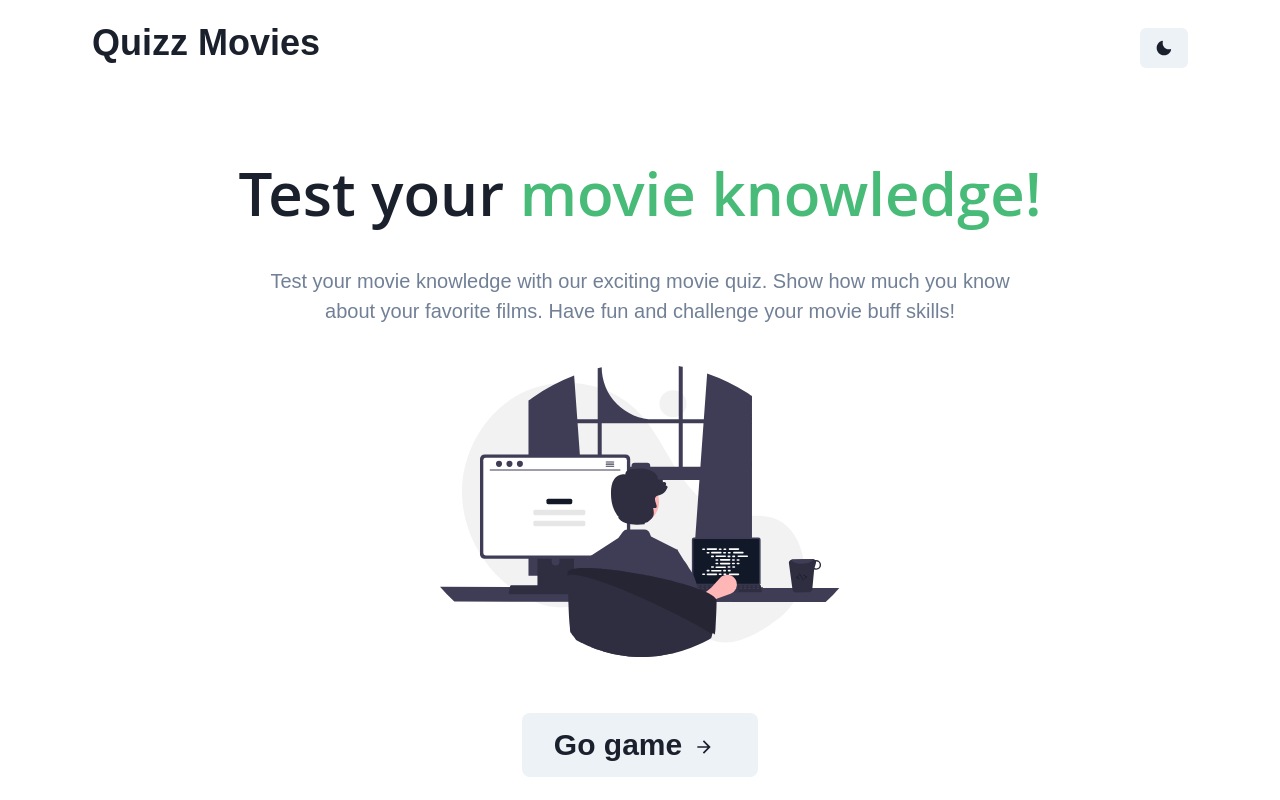
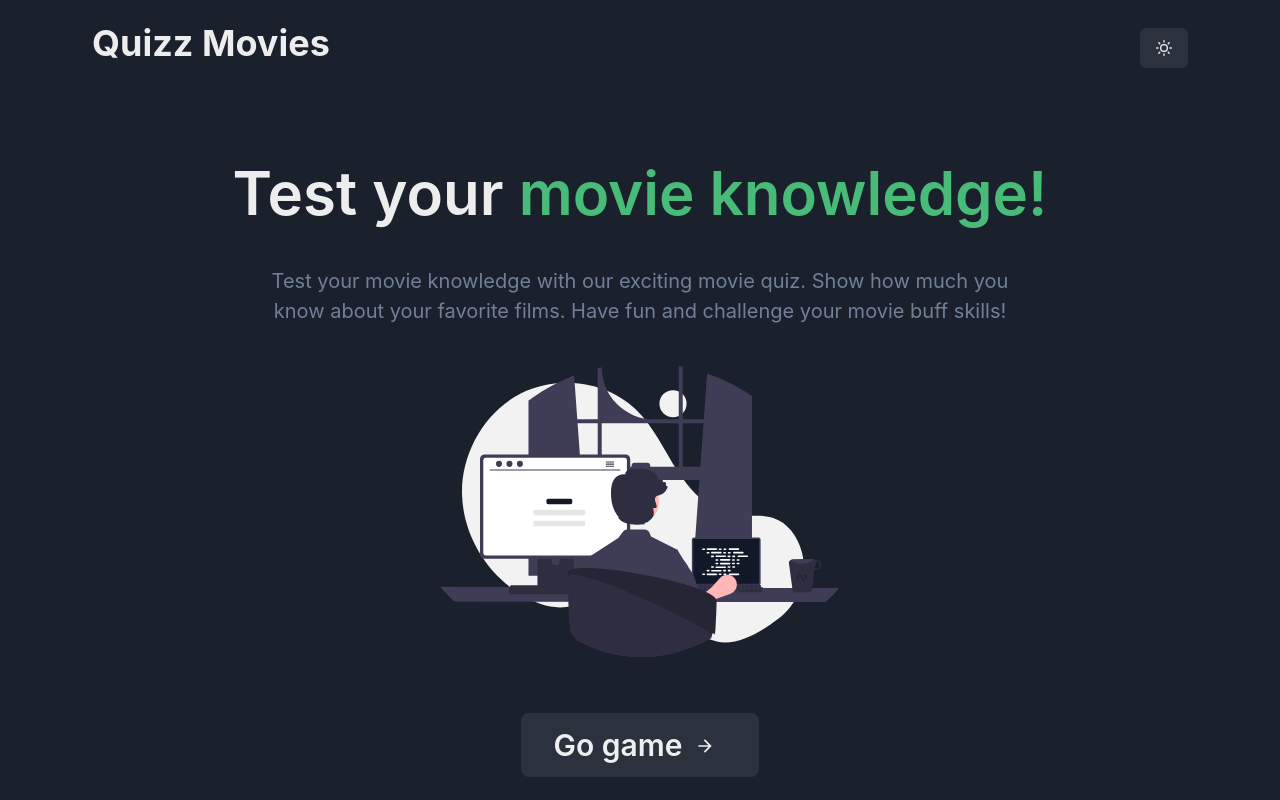
Before and after one commit to Hassam11/quizz-movies, a React (Vite) app: page / in a window 1280 px wide. Built offline with nearby package versions, Linux system fonts and the light colour scheme.

Commit message:
ColorMode-Dark

```diff
--- a/src/theme/theme.js
+++ b/src/theme/theme.js
@@ -1,32 +1,13 @@
-// theme.js
-export default {
-  // colors: {
-  //   transparent: "transparent",
-  //   black: "#000",
-  //   // white: "#2A4365",
-  //   // gray: {
-  //   //   50: "red",
-  //   //   // ...
-  //   //   800: "red",
-  //   //   900: "red",
-  //   // },
-  //   body: {
-  //     bg: 'gray.200',
-  //     color: 'white',
-  //   },
-  //   // ...
-  // },
-  //   styles: {
-  //     global:{
-  //       body: {
+import { extendTheme } from '@chakra-ui/react'
 
-  //         colorScheme: 'red',
-  //     components: ['Button', 'Badge'],
-  //       },
-  //     },
-  //   },
+const config = {
+  initialColorMode: 'dark',
+  useSystemColorMode: false,
   fonts: {
     heading: `'Open Sans', sans-serif`,
     body: `'Raleway', sans-serif`,
   },
-};
+}
+const theme = extendTheme({ config })
+
+export default theme
```
